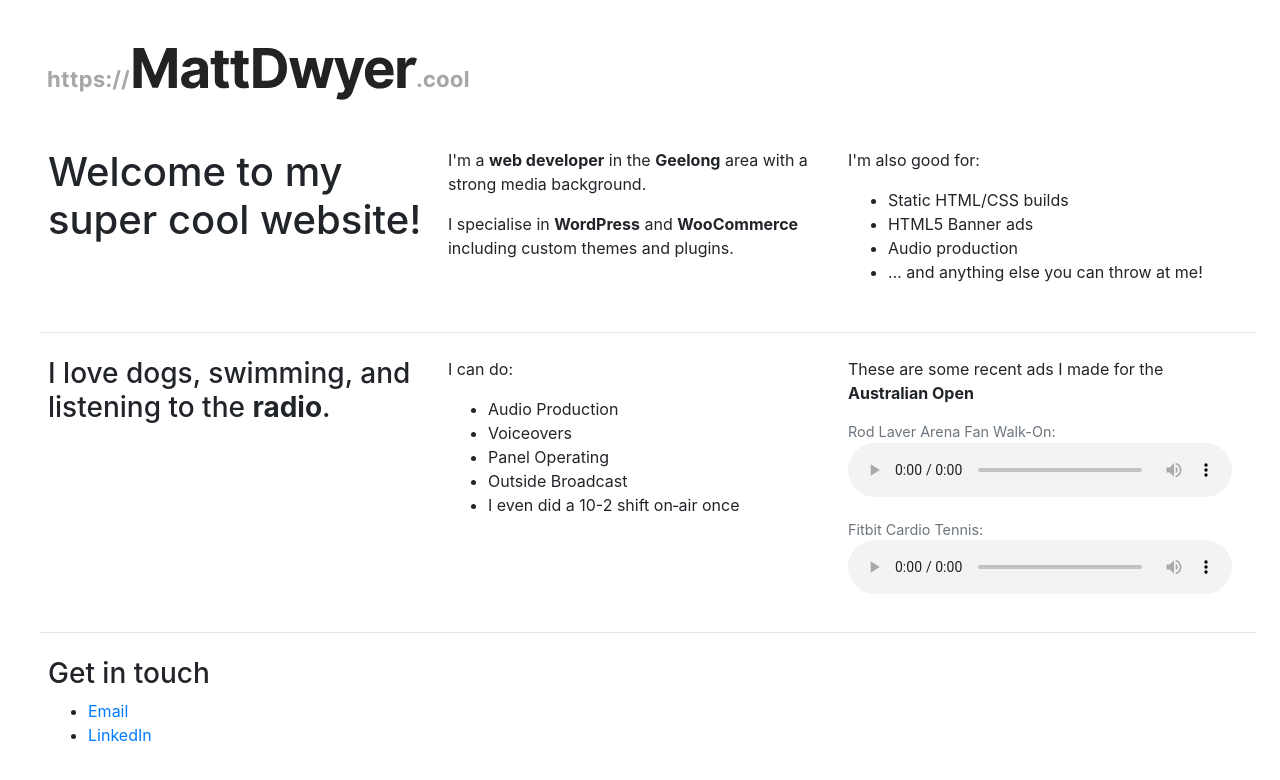
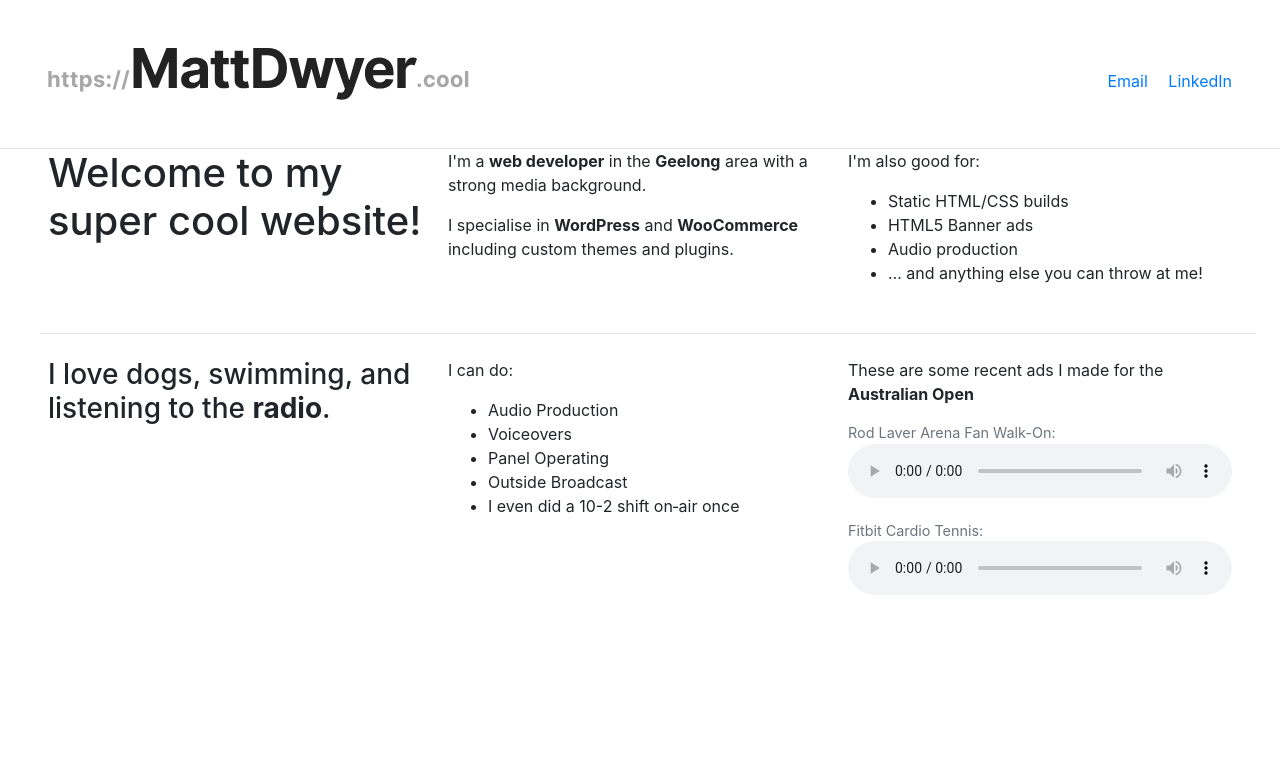
Before and after one commit to mattdinthehouse/https-mattdwyer.cool, a website: page public/index.html in a window 1280 px wide. Drawn offline with Linux system fonts and the light colour scheme; a web font is replaced by a local one.

Commit message:
Move the "Get in touch" links into the header

```diff
--- a/public/index.html
+++ b/public/index.html
@@ -11,6 +11,13 @@
 <body>
 	<header id="site-header" class="site-header">
 		<img class="site-header__logo" src="logo.svg" alt="https://MattDwyer.cool" width="421" height="52"/>
+
+		<nav class="site-header__links">
+			<ul>
+				<li><a href="mailto:mattsd1410@gmail.com">Email</a></li>
+				<li><a href="https://www.linkedin.com/in/matt-dwyer-1b751a93/" target="_blank">LinkedIn</a></li>
+			</ul>
+		</nav>
 	</header>
 
 	<main id="site-content" class="site-content pt-0">
@@ -77,16 +84,6 @@
 					<audio controls src="/radio/fitbit-cardio-tennis.mp3"></audio>
 				</figure>
 			</div>
-
-			<hr class="col-12 mb-4"/>
-
-			<div class="col-12 col-md-6 col-lg-4">
-				<h3>Get in touch</h3>
-				<ul>
-					<li><a href="mailto:mattsd1410@gmail.com">Email</a></li>
-					<li><a href="https://www.linkedin.com/in/matt-dwyer-1b751a93/" target="_blank">LinkedIn</a></li>
-				</ul>
-			</div>
 		</div>
 	</main>
 
--- a/sass/components/_header.scss
+++ b/sass/components/_header.scss
@@ -1,12 +1,37 @@
 .site-header {
 	padding:map-get($spacers, 4);
+	border-bottom:$hr-border-width solid $hr-border-color;
+
+	@include media-breakpoint-up(md) {
+		display:flex;
+		justify-content:space-between;
+		align-items:center;
+		padding:map-get($spacers, 5);
+	}
 
 	&__logo {
 		width:rem(421);
 		height:rem(52);
 	}
 
-	@include media-breakpoint-up(md) {
-		padding:map-get($spacers, 5);
+	&__links {
+		padding-top:rem(13);
+
+		ul {
+			display:block;
+			margin:0px;
+			padding:0px;
+			list-style:none;
+
+			li {
+				display:inline-block;
+				margin:0px;
+				padding:0px;
+
+				+ li {
+					margin-left:map-get($spacers, 3);
+				}
+			}
+		}
 	}
 }
```
Also changed, not shown: public/styles.css.
